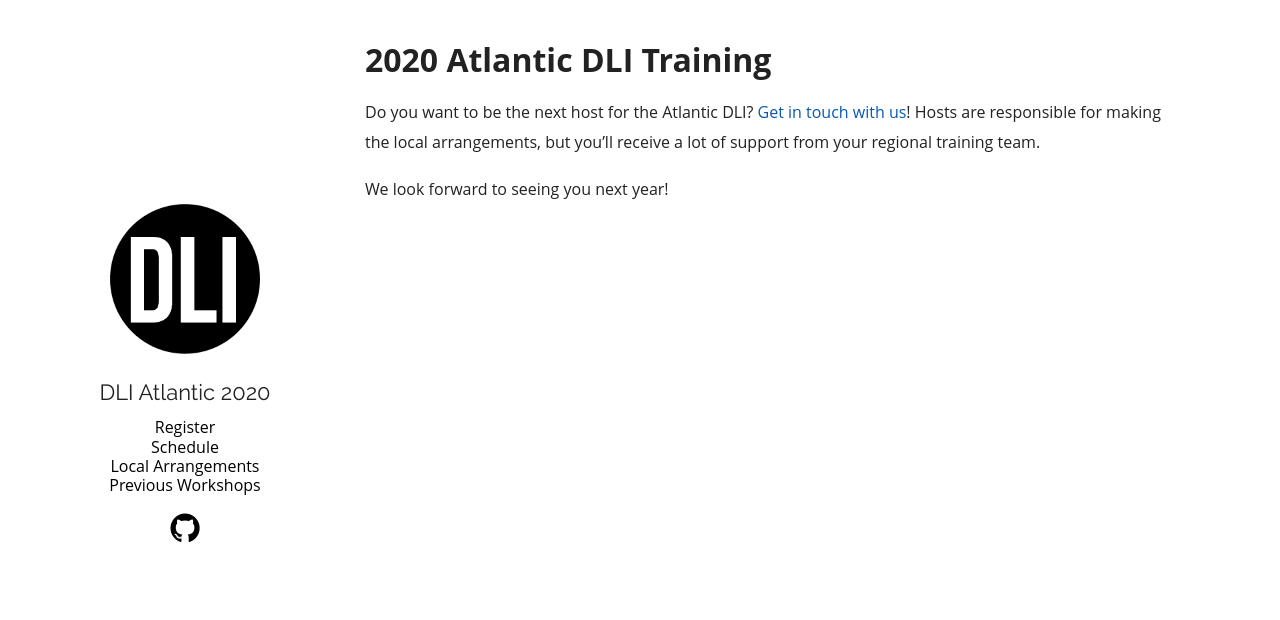
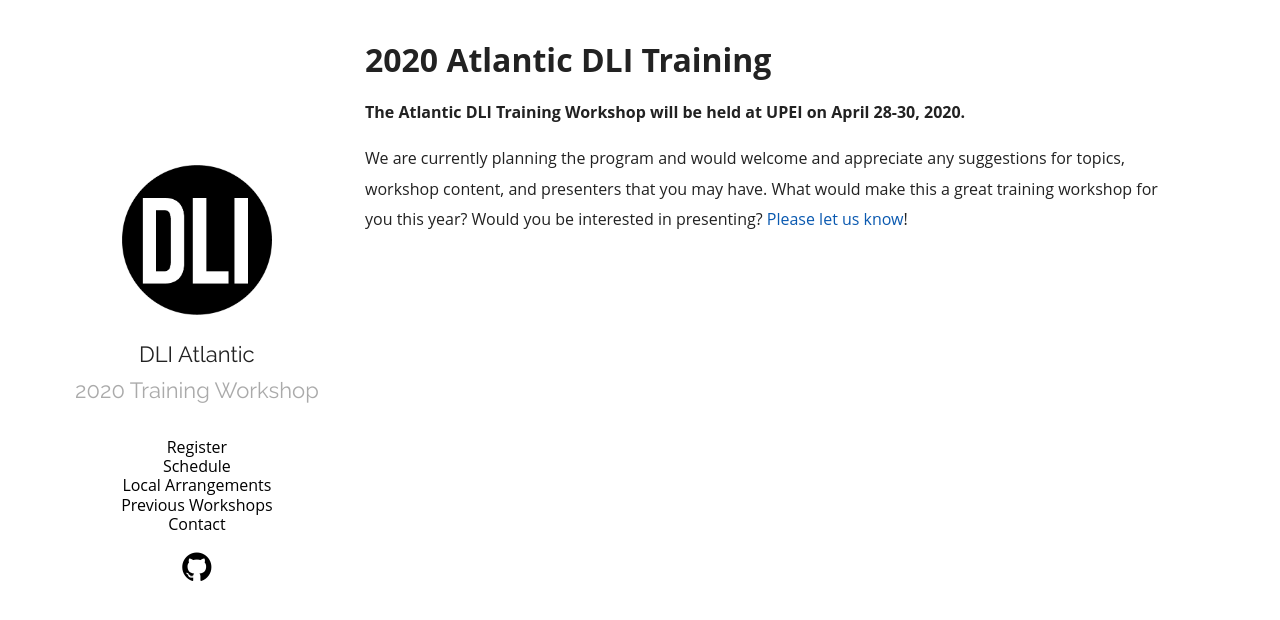
Before and after one commit to dli-atlantic/dli-atlantic.github.io, a Jekyll site: the page built from index.md, in a window 1280 px wide. Shown: the top 620 px of the page. Built offline with Jekyll 4.4.1, drawn with Linux system fonts in a browser that asks for light colours.

Commit message:
save the date

```diff
--- a/_config.yml
+++ b/_config.yml
@@ -1,8 +1,8 @@
 
 # Site settings
-title: DLI Atlantic 2020
-subtitle: ""
-#email: youremailaddress@gmail.com
+title: DLI Atlantic
+tagline: "2020 Training Workshop"
+email: youremailaddress@gmail.com
 #description: The Jekyll version of the Massively theme by HTML5 UP.
 #baseurl: "/massively-jekyll-theme" # the subpath of your site, e.g. /blog
 baseurl: "" # the subpath of your site, e.g. /blog
@@ -19,7 +19,6 @@ sass:
 social_links:
     github: dli-atlantic
     rss: rss
-    mail: sandra.sawchuk@msvu.ca, cdelory@stfx.ca
 
 include:
   - _pages
--- a/_layouts/default.html
+++ b/_layouts/default.html
@@ -8,12 +8,13 @@
 		<section class="about">
 			<a href="{{ site.url }}"><img src="{{ "/assets/r-logo.png" | relative_url }}" alt="{{ site.name }}"></a>
 			<a href="{{ site.url }}"><h2>{{ site.title }}</h2></a>
-			<!--<p class="tagline">{{ site.tagline }}</p><-->
+			<p class="tagline">{{ site.tagline }}</p>
 			<ul class="side-menu">
 				<li><a href="/register">Register</a></li>
 				<li><a href="/schedule">Schedule</a></li>
 				<li><a href="/local">Local Arrangements</a></li>
 				<li><a href="/previous">Previous Workshops</a></li>
+				<li><a href="/contact">Contact</a></li>
 			</ul>
 			<ul class="social">
 				<a href="https://github.com/{{ site.social_links.github }}"><li><i class="icon-github-circled"></i></li></a>
--- a/index.md
+++ b/index.md
@@ -5,6 +5,6 @@ title: Home
 
 # 2020 Atlantic DLI Training
 
-Do you want to be the next host for the Atlantic DLI? [Get in touch with us](/contact)! Hosts are responsible for making the local arrangements, but you'll receive a lot of support from your regional training team.
+**The Atlantic DLI Training Workshop will be held at UPEI on April 28-30, 2020.**
 
-We look forward to seeing you next year!
+We are currently planning the program and would welcome and appreciate any suggestions for topics, workshop content, and presenters that you may have. What would make this a great training workshop for you this year? Would you be interested in presenting? [Please let us know]({{ site.mail }})!
```
Also changed, not shown: local.md (+2 -0 lines), register.md (+2 -0 lines), schedule.md (+2 -0 lines).
